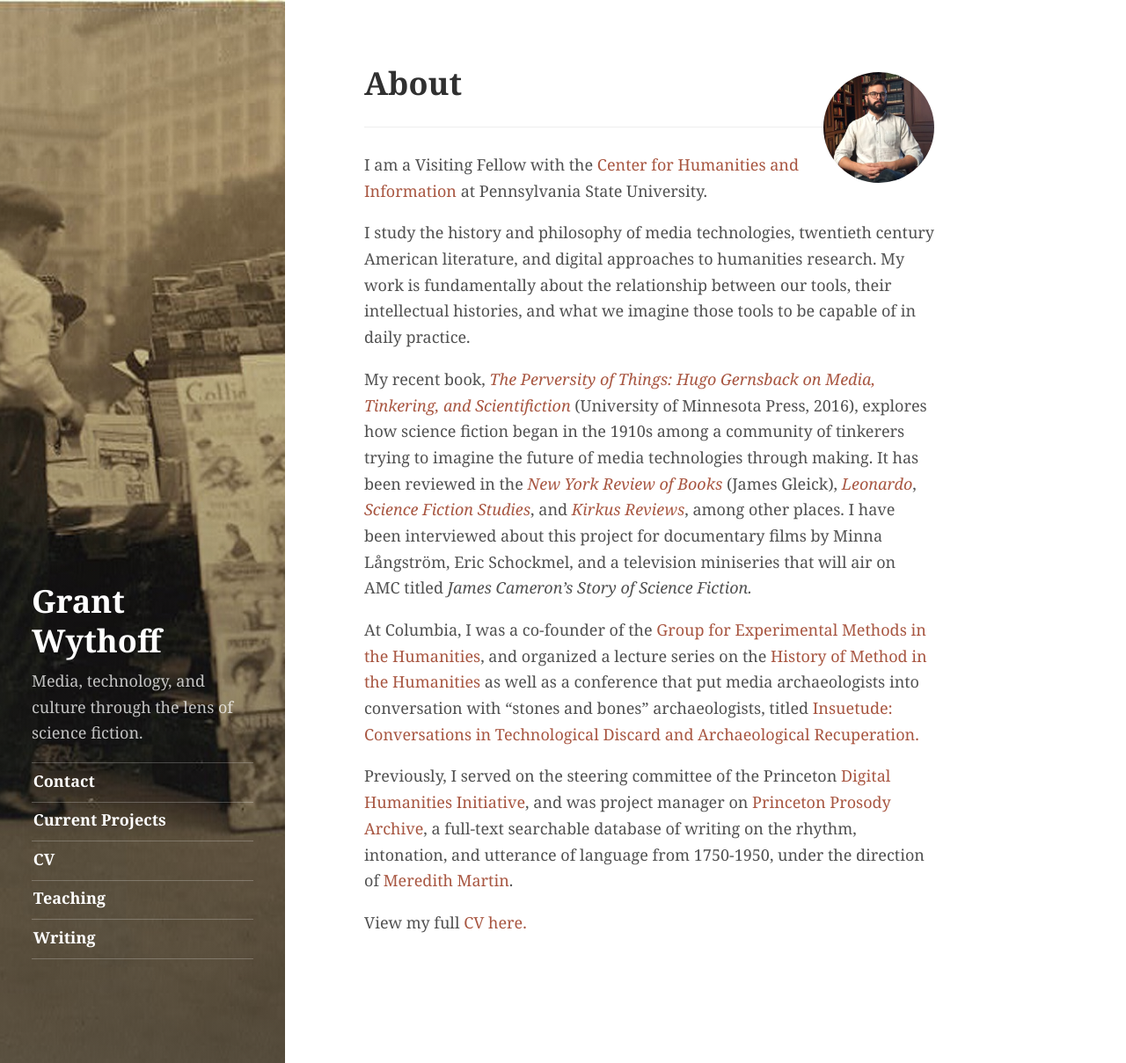
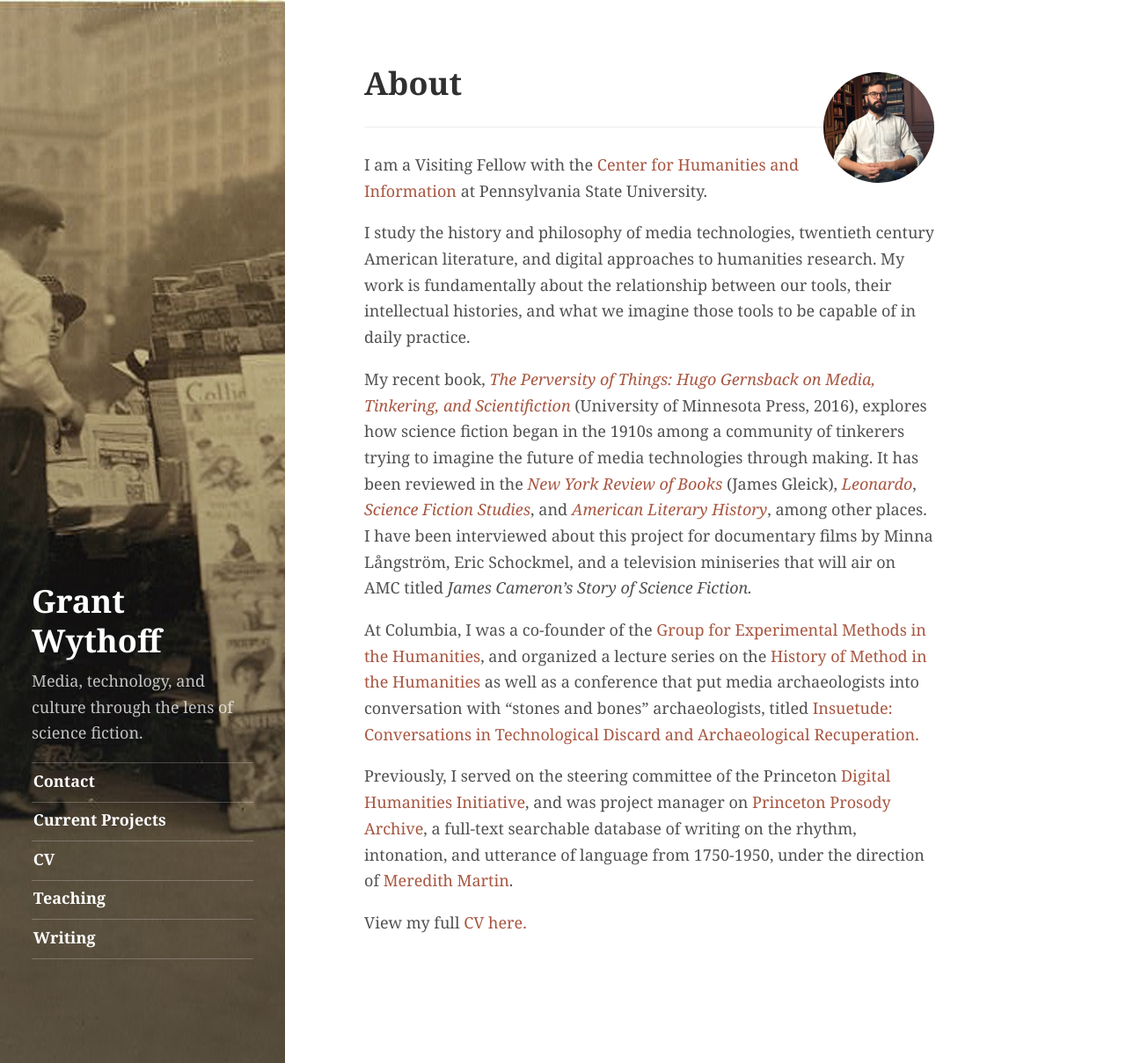
Before and after one commit to gwijthoff/wythoff.net, a Jekyll site: the page built from index.html, in a window 1280 px wide and 1209 px high. Shown: the whole window at 88% size. Built offline with Jekyll 4.4.1, drawn with Linux system fonts in a browser that asks for light colours; the list of posts is cut into pages by our own code.

Commit message:
changing up reviews

```diff
--- a/_config.yml
+++ b/_config.yml
@@ -49,7 +49,7 @@ author:
 
     I study the history and philosophy of media technologies, twentieth century American literature, and digital approaches to humanities research. My work is fundamentally about the relationship between our tools, their intellectual histories, and what we imagine those tools to be capable of in daily practice.
 
-    My recent book, [*The Perversity of Things: Hugo Gernsback on Media, Tinkering, and Scientifiction*](https://www.upress.umn.edu/book-division/books/the-perversity-of-things) (University of Minnesota Press, 2016), explores how science fiction began in the 1910s among a community of tinkerers trying to imagine the future of media technologies through making. It has been reviewed in the [*New York Review of Books*](http://www.nybooks.com/daily/2017/01/31/hugo-gernsback-making-of-future-man/) (James Gleick), [*Leonardo*](http://leonardo.info/reviews/feb2017/gernsback-wythoff.php), [*Science Fiction Studies*](http://wythoff.net/pdf/yaszek_review.pdf), and [*Kirkus Reviews*](https://www.kirkusreviews.com/features/learn-more-about-creators-science-fiction/), among other places. I have been interviewed about this project for documentary films by Minna Långström, Eric Schockmel, and a television miniseries that will air on AMC titled *James Cameron's Story of Science Fiction.*
+    My recent book, [*The Perversity of Things: Hugo Gernsback on Media, Tinkering, and Scientifiction*](https://www.upress.umn.edu/book-division/books/the-perversity-of-things) (University of Minnesota Press, 2016), explores how science fiction began in the 1910s among a community of tinkerers trying to imagine the future of media technologies through making. It has been reviewed in the [*New York Review of Books*](http://www.nybooks.com/daily/2017/01/31/hugo-gernsback-making-of-future-man/) (James Gleick), [*Leonardo*](http://leonardo.info/reviews/feb2017/gernsback-wythoff.php), [*Science Fiction Studies*](http://wythoff.net/pdf/yaszek_review.pdf), and [*American Literary History*](http://wythoff.net/pdf/canavan_review.pdf), among other places. I have been interviewed about this project for documentary films by Minna Långström, Eric Schockmel, and a television miniseries that will air on AMC titled *James Cameron's Story of Science Fiction.*
 
     At Columbia, I was a co-founder of the [Group for Experimental Methods in the Humanities](http://xpmethod.plaintext.in/), and organized a lecture series on the [History of Method in the Humanities](http://societyoffellows.columbia.edu/events/semester/spring-2015/on-method-workshops/) as well as a conference that put media archaeologists into conversation with "stones and bones" archaeologists, titled [Insuetude: Conversations in Technological Discard and Archaeological Recuperation.](http://societyoffellows.columbia.edu/events/insuetude/)
 
```
